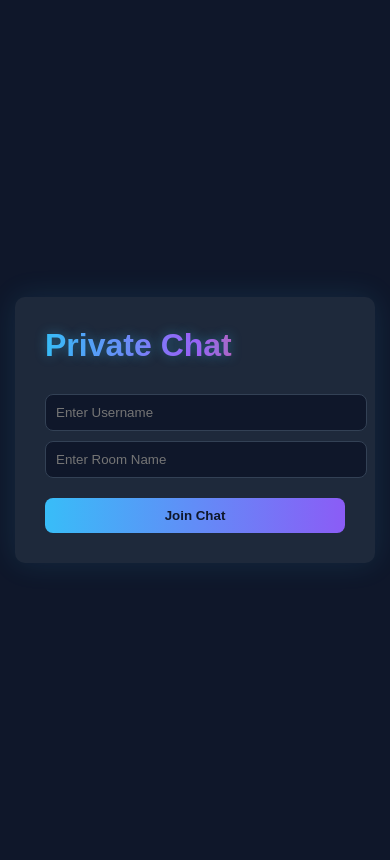
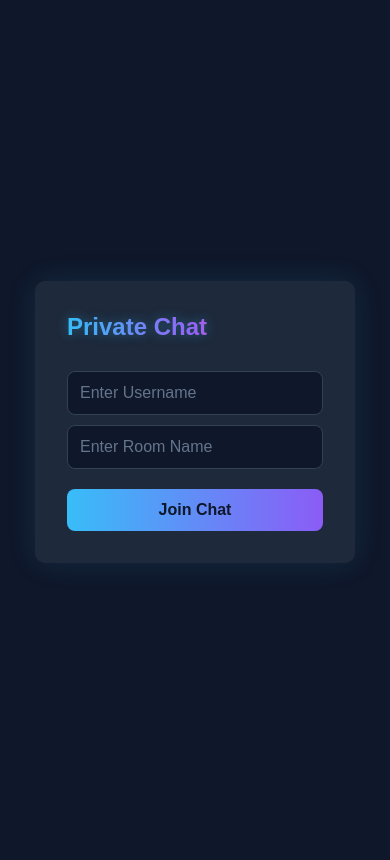
Before and after one commit to prudhwi-18/ShadowTalk, a Django app: page / in a window 390 px wide. After the commit the page ends 563 px from the top, so only its background shows below. Run offline with Django 5.2, Linux system fonts and the light colour scheme.

Commit message:
Refactor index.html for improved layout and styles
Updated HTML structure and styles for better responsiveness and accessibility.

```diff
--- a/app/templates/app/index.html
+++ b/app/templates/app/index.html
@@ -1,45 +1,67 @@
 <!DOCTYPE html>
-<html>
+<html lang="en">
 <head>
+    <meta charset="UTF-8">
+    <meta name="viewport" content="width=device-width, initial-scale=1.0, maximum-scale=5.0, user-scalable=yes">
     <title>Private Chat</title>
 
     <style>
+        * {
+            margin: 0;
+            padding: 0;
+            box-sizing: border-box;
+        }
 
-        body{
-            font-family: Arial;
+        html {
+            font-size: 16px;
+        }
+
+        body {
+            font-family: Arial, sans-serif;
             background: #0f172a;
             color: white;
-            display:flex;
-            justify-content:center;
-            align-items:center;
-            height:100vh;
+            display: flex;
+            justify-content: center;
+            align-items: center;
+            min-height: 100vh;
+            padding: 1rem;
+            overflow-x: hidden;
         }
 
-        .box{
-            background:#1e293b;
-            padding:30px;
-            border-radius:10px;
-            width:300px;
+        .box {
+            background: #1e293b;
+            padding: 2rem;
+            border-radius: 0.625rem;
+            width: 100%;
+            max-width: 20rem;
             box-shadow: 0 0 30px rgba(56, 189, 248, 0.12);
+            transition: transform 0.3s ease, box-shadow 0.3s ease;
         }
 
         h2 {
-            margin: 0 0 20px;
-            font-size: 2rem;
+            margin: 0 0 1.25rem;
+            font-size: clamp(1.5rem, 5vw, 2rem);
             background: linear-gradient(90deg, #38bdf8, #a855f7, #f97316);
             -webkit-background-clip: text;
-            color: transparent;
+            -webkit-text-fill-color: transparent;
+            background-clip: text;
             text-shadow: 0 0 12px rgba(56, 189, 248, 0.4);
         }
 
-        input{
-            width:100%;
-            padding:10px;
-            margin-top:10px;
+        input {
+            width: 100%;
+            padding: 0.75rem;
+            margin-top: 0.625rem;
             border: 1px solid #334155;
-            border-radius: 8px;
+            border-radius: 0.5rem;
             background: #0f172a;
             color: white;
+            font-size: 1rem;
+            transition: border-color 0.2s ease, box-shadow 0.2s ease;
+        }
+
+        input::placeholder {
+            color: #64748b;
         }
 
         input:focus {
@@ -48,32 +70,57 @@
             box-shadow: 0 0 0 4px rgba(56, 189, 248, 0.12);
         }
 
-        button{
-            width:100%;
-            padding:10px;
-            margin-top:20px;
+        button {
+            width: 100%;
+            padding: 0.75rem;
+            margin-top: 1.25rem;
             background: linear-gradient(90deg, #38bdf8, #8b5cf6);
-            border:none;
-            cursor:pointer;
+            border: none;
+            cursor: pointer;
             color: #0f172a;
             font-weight: 700;
-            border-radius: 8px;
+            font-size: 1rem;
+            border-radius: 0.5rem;
             transition: transform 0.2s ease, box-shadow 0.2s ease;
         }
 
-        button:hover{
-            transform: translateY(-1px);
+        button:hover {
+            transform: translateY(-2px);
             box-shadow: 0 10px 30px rgba(56, 189, 248, 0.25);
         }
 
-        h2:hover{
-            transform: translateY(-2px) scale(1.01);
-            text-shadow: 0 0 18px rgba(168,85,247,0.25);
+        button:active {
+            transform: translateY(0);
         }
 
-        .box:hover{
+        h2:hover {
+            transform: translateY(-2px) scale(1.01);
+            text-shadow: 0 0 18px rgba(168, 85, 247, 0.25);
+        }
+
+        .box:hover {
             transform: translateY(-3px);
-            box-shadow: 0 30px 60px rgba(2,6,23,0.5);
+            box-shadow: 0 30px 60px rgba(2, 6, 23, 0.5);
+        }
+
+        /* Tablet (640px and up) */
+        @media (min-width: 40rem) {
+            html {
+                font-size: 16px;
+            }
+
+            .box {
+                max-width: 24rem;
+                padding: 2.5rem;
+            }
+        }
+
+        /* Desktop (1024px and up) */
+        @media (min-width: 64rem) {
+            .box {
+                max-width: 28rem;
+                padding: 3rem;
+            }
         }
 
     </style>
```
